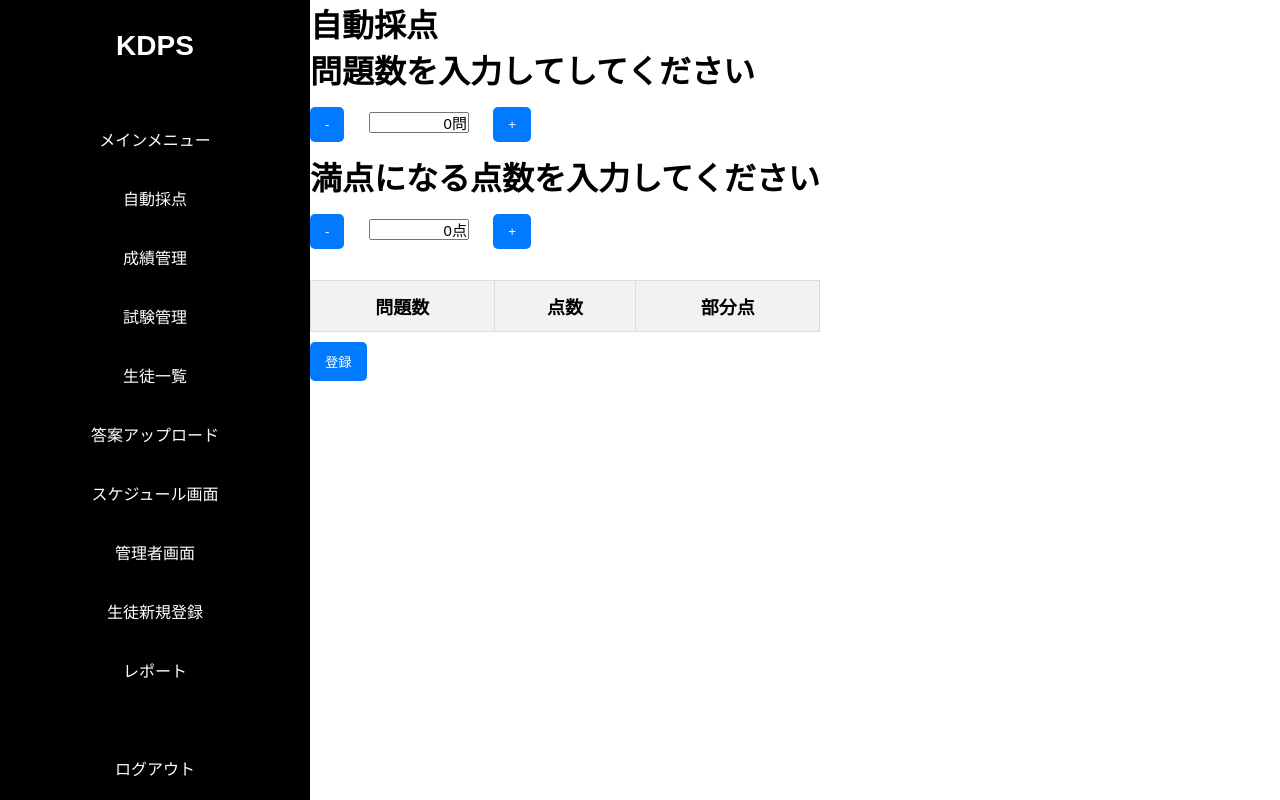
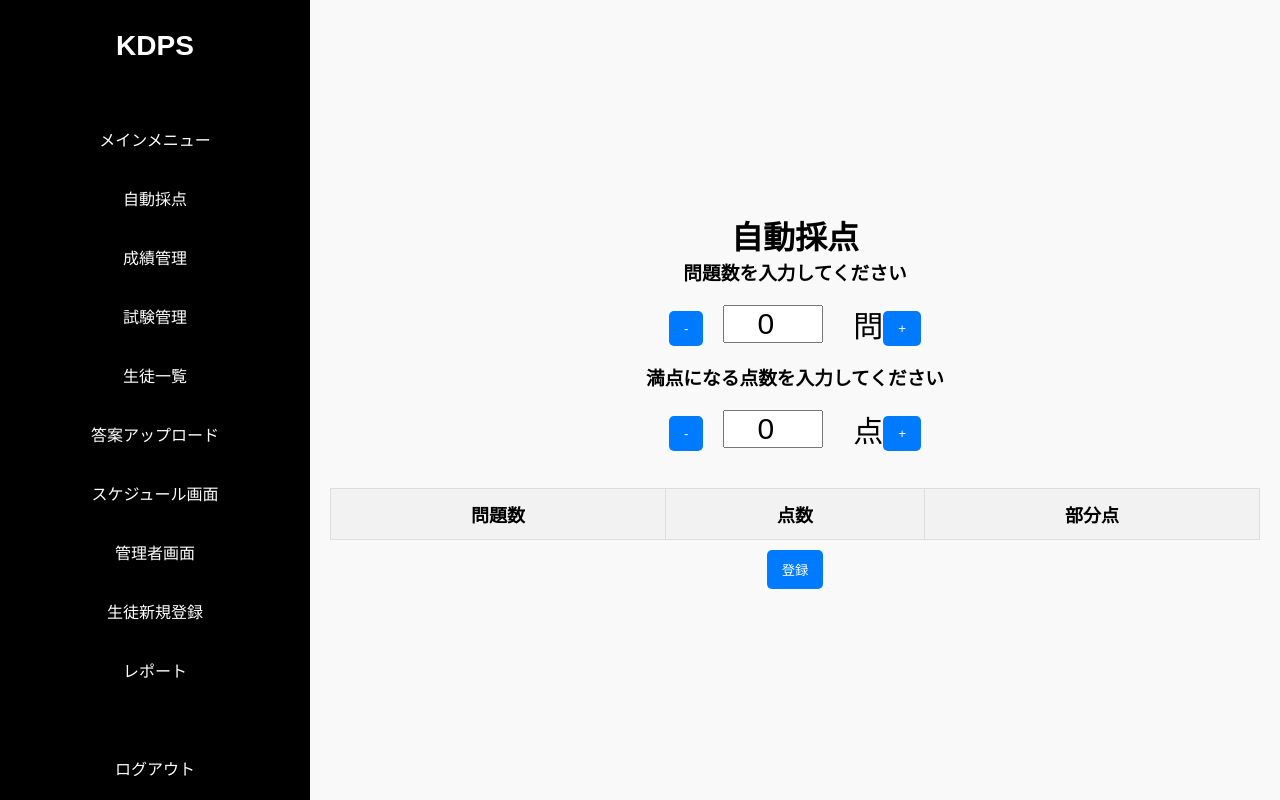
Before and after one commit to s84923/KDPS, a Django app: page /markset.html in a window 1280 px wide. Run offline with Django 4.2, Linux system fonts and the light colour scheme; lists and menus that the app fills with data are empty.

Commit message:
markset.html

```diff
--- a/KDPS/templates/KDPS/markset.html
+++ b/KDPS/templates/KDPS/markset.html
@@ -9,22 +9,31 @@
     <link rel="stylesheet" href="{% static 'css/style.css' %}">
     <style>
         .quecounter-input {
-            font-size: 15px;
+            font-size: 30px;
             text-align: right;
-            /* 右詰めにする */
             width: 100px;
             margin: 20px;
         }
 
-        .scorecounter-input {
-            font-size: 15px;
-            text-align: right;
-            /* 右詰めにする */
+        .scorecounter-input,
+        .partialscore-input {
+            font-size: 30px;
+            text-align: center;
             width: 100px;
             margin: 20px;
         }
 
-        .markcontainer {
+        .main-content-individual-markset-container {
+            flex: 1;
+            padding: 20px;
+            display: flex;
+            flex-direction: column;
+            justify-content: center;
+            align-items: center;
+            background-color: #f9f9f9;
+        }
+
+        .marksetcontainer {
             display: flex;
             min-height: 100vh;
         }
@@ -33,31 +42,140 @@
             width: 100%;
             border-collapse: collapse;
         }
-        table, th, td {
+
+        table,
+        th,
+        td {
             border: 1px solid black;
         }
-        th, td {
+
+        th,
+        td {
             padding: 8px;
             text-align: center;
         }
+
+        .counter-wrapper {
+            display: flex;
+            align-items: center;
+        }
+
+        .counter-wrapper span {
+            font-size: 30px;
+            margin-left: 10px;
+        }
+
+        input[type="number"] {
+            font-size: 30px;
+            text-align: center;
+            width: 100px;
+        }
     </style>
+
+    <script>
+        let quenumber = 0;
+
+        function queupdateCounter() {
+            document.getElementById("quecounter").value = quenumber;
+        }
+
+        function queincrease() {
+            quenumber++;
+            queupdateCounter();
+            updateTable(); // テーブル更新
+        }
+
+        function quedecrease() {
+            if (quenumber > 0) {
+                quenumber--;
+                queupdateCounter();
+                updateTable(); // テーブル更新
+            }
+        }
+
+        let scorenumber = 0;
+
+        function scoreupdateCounter() {
+            document.getElementById("scorecounter").value = scorenumber;
+        }
+
+        function scoreincrease() {
+            scorenumber++;
+            scoreupdateCounter();
+        }
+
+        function scoredecrease() {
+            if (scorenumber > 0) {
+                scorenumber--;
+                scoreupdateCounter();
+            }
+        }
+
+        function updateTable() {
+            const tbody = document.getElementById('marksetTable').getElementsByTagName('tbody')[0];
+            tbody.innerHTML = ''; // tbodyをクリア
+
+            for (let i = 0; i < quenumber; i++) {
+                const row = document.createElement('tr');
+                // 問題列
+                const questionCell = document.createElement('td');
+                questionCell.textContent = `問題${i + 1}`;
+                row.appendChild(questionCell);
+
+                // 点数列：常に0を表示
+                const scoreCell = document.createElement('td');
+                scoreCell.textContent = '0'; // 常に0を表示
+                const scoreSpan = document.createElement('span');
+                scoreSpan.textContent = '点'; // 常に「点」を表示
+                scoreCell.appendChild(scoreSpan);
+                row.appendChild(scoreCell);
+
+                // 部分点列：inputフィールドを追加
+                const partialScoreCell = document.createElement('td');
+                const partialScoreInput = document.createElement('input');
+                partialScoreInput.type = 'number';
+                partialScoreInput.value = 0; // 部分点は初期0
+                partialScoreInput.min = 0; // 部分点は0以上
+                partialScoreCell.appendChild(partialScoreInput);
+                const partialScoreSpan = document.createElement('span');
+                partialScoreSpan.textContent = '点'; // 常に「点」を表示
+                partialScoreCell.appendChild(partialScoreSpan);
+                row.appendChild(partialScoreCell);
+
+                tbody.appendChild(row);
+            }
+        }
+
+        // 初期設定でテーブルを表示
+        document.addEventListener('DOMContentLoaded', () => {
+            queupdateCounter(); // 初期状態をセット
+            scoreupdateCounter(); // 初期状態をセット
+        });
+    </script>
+
 </head>
 
 <body>
-    <div class="markcontainer">
+    <div class="marksetcontainer">
         {% include 'KDPS/menu.html' %} <!-- サイドバーの読み込み -->
-        <div class="main-content-individual-mark-container">
+        <div class="main-content-individual-markset-container">
             <h1>自動採点</h1>
 
-            <h1>問題数を入力してしてください</h1>
-            <button onclick="quedecrease()">-</button>
-            <input type="text" class="quecounter-input" id="quecounter" value="0問" readonly>
-            <button onclick="queincrease()">+</button>
+            <h3>問題数を入力してください</h3>
+            <div class="counter-wrapper">
+                <button onclick="quedecrease()">-</button>
+                <input type="number" class="quecounter-input" min="1" id="quecounter" value="0">
+                <span>問</span> <!-- 常に「問」を表示 -->
+                <button onclick="queincrease()">+</button>
+            </div>
 
-            <h1>満点になる点数を入力してください</h1>
-            <button onclick="scoredecrease()">-</button>
-            <input type="text" class="scorecounter-input" id="scorecounter" value="0点" readonly>
-            <button onclick="scoreincrease()">+</button>
+            <h3>満点になる点数を入力してください</h3>
+            <div class="counter-wrapper">
+                <button onclick="scoredecrease()">-</button>
+                <input type="number" class="scorecounter-input" min="1" id="scorecounter" value="0">
+                <span>点</span> <!-- 常に「点」を表示 -->
+                <button onclick="scoreincrease()">+</button>
+            </div>
 
             <table id="marksetTable">
                 <thead>
@@ -72,74 +190,7 @@
                 </tbody>
             </table>
 
-            <button type="button">登録</button>
-
-            <script>
-                let quenumber = 0;
-
-                function queupdateCounter() {
-                    document.getElementById("quecounter").value = `${quenumber}問`;
-                }
-
-                function queincrease() {
-                    quenumber++;
-                    queupdateCounter();
-                }
-
-                function quedecrease() {
-                    quenumber--;
-                    queupdateCounter();
-                }
-
-                let scorenumber = 0;
-
-                function scoreupdateCounter() {
-                    document.getElementById("scorecounter").value = `${scorenumber}点`;
-                }
-
-                function scoreincrease() {
-                    scorenumber++;
-                    scoreupdateCounter();
-                }
-
-                function scoredecrease() {
-                    scorenumber--;
-                    scoreupdateCounter();
-                }
-
-                document.getElementById('quecounter').addEventListener('input', function () {
-                    const quecounter = this.value;
-
-                    // 入力が無効または0以下の場合は処理を終了
-                    if (quecounter <= 0 || isNaN(quecounter)) {
-                        alert("有効な行数を入力してください");
-                        return;
-                    }
-
-                    // テーブルのtbody部分を取得
-                    const tbody = document.getElementById('marksetTable').getElementsByTagName('tbody')[0];
-
-                    // tbodyをクリア（以前の行を削除）
-                    tbody.innerHTML = '';
-
-                    // 指定された行数だけ新しい行を追加
-                    for (let i = 0; i < quecounter; i++) {
-                        // 新しい行を作成
-                        const row = document.createElement('tr');
-
-                        // 3列を作成して行に追加
-                        for (let j = 0; j < 3; j++) {
-                            const cell = document.createElement('td');
-                            cell.textContent = `行 ${i + 1} 列 ${j + 1}`; // 任意のデータを入れることができます
-                            row.appendChild(cell);
-                        }
-
-                        // tbodyに新しい行を追加
-                        tbody.appendChild(row);
-                    }
-                });
-
-            </script>
+            <button type="submit">登録</button>
         </div>
     </div>
 </body>
```
